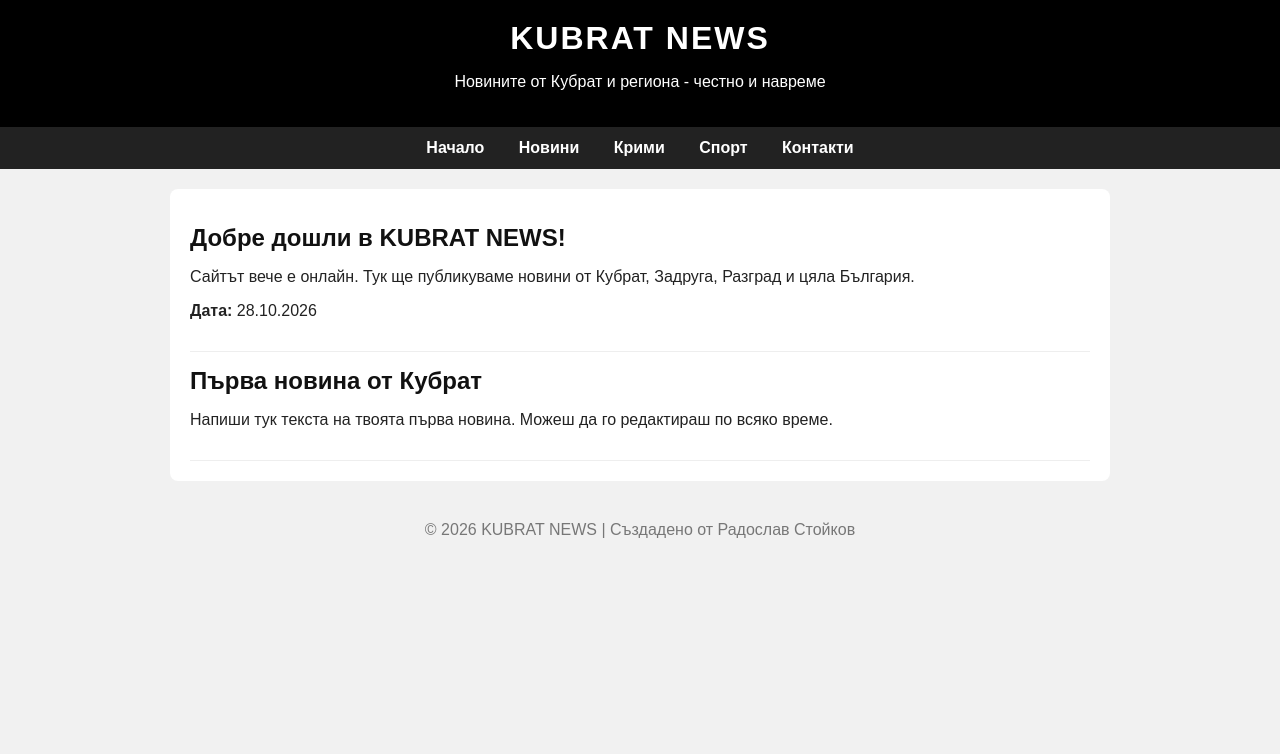
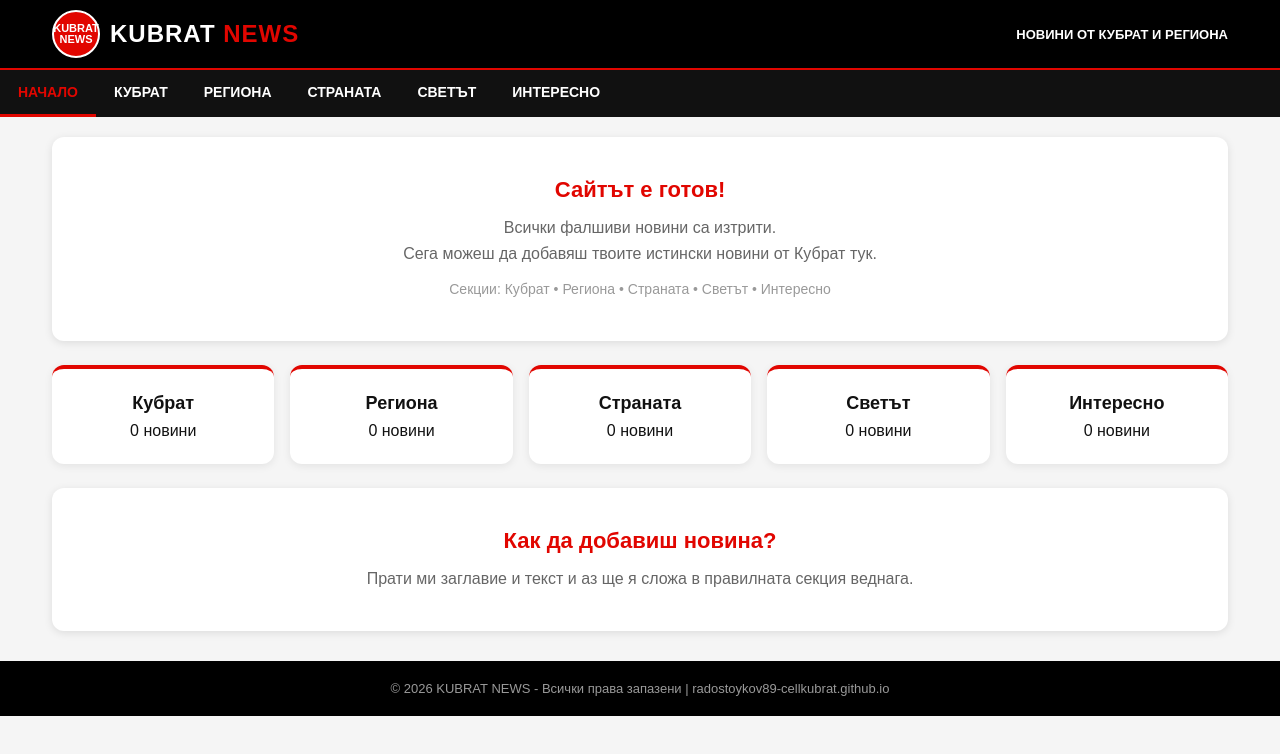
Before and after one commit to radostoykov89-cellkubrat/radostoykov89-cellkubrat.github.io, a plain HTML site: page index.html in a window 1280 px wide. Drawn offline with Linux system fonts and the light colour scheme.

Commit message:
Refactor HTML structure and update styles

```diff
--- a/index.html
+++ b/index.html
@@ -2,43 +2,71 @@
 <html lang="bg">
 <head>
 <meta charset="UTF-8">
-<meta name="viewport" content="width=device-width, initial-scale=1.0">
-<title>KUBRAT NEWS - Новините от Кубрат</title>
+<meta name="google-site-verification" content="IHeuE5y3hJRLsBlXaXLwnBdi9KWmbpMn0QXL7hnvNes" />
+<meta name="viewport" content="width=device-width,initial-scale=1">
+<title>KUBRAT NEWS - Новини от Кубрат</title>
 <style>
-body{font-family:Arial,sans-serif;margin:0;background:#f1f1f1;color:#222}
-header{background:#000;color:#fff;padding:20px;text-align:center}
-header h1{margin:0;letter-spacing:2px}
-nav{background:#222;padding:12px;text-align:center}
-nav a{color:#fff;margin:0 15px;text-decoration:none;font-weight:bold}
-.container{max-width:900px;margin:20px auto;background:#fff;padding:20px;border-radius:8px}
-.news{border-bottom:1px solid #eee;padding:15px 0}
-.news h2{margin:0 0 5px;color:#111}
-.footer{text-align:center;padding:20px;color:#777}
+*{margin:0;padding:0;box-sizing:border-box}
+body{font-family:Arial,Helvetica,sans-serif;background:#f5f5f5;color:#111}
+.header{background:#000;color:#fff;padding:0}
+.top-bar{max-width:1200px;margin:0 auto;display:flex;align-items:center;justify-content:space-between;padding:10px 12px}
+.logo-wrap{display:flex;align-items:center;gap:10px}
+.logo-circle{width:48px;height:48px;background:#e10600;border-radius:50%;display:flex;align-items:center;justify-content:center;font-weight:900;font-size:11px;line-height:1;text-align:center;color:#fff;border:2px solid #fff}
+.logo-text{font-weight:900;font-size:24px;letter-spacing:1px}
+.logo-text span{color:#e10600}
+.nav{background:#111;display:flex;gap:0;overflow-x:auto;white-space:nowrap;border-top:2px solid #e10600}
+.nav a{color:#fff;text-decoration:none;padding:14px 18px;font-weight:bold;text-transform:uppercase;font-size:14px;display:block}
+.nav a.active{color:#e10600;border-bottom:3px solid #e10600}
+.container{max-width:1200px;margin:20px auto;padding:0 12px}
+.empty{ background:#fff; border-radius:12px; padding:40px 20px; text-align:center; box-shadow:0 2px 8px rgba(0,0,0,.1); margin-bottom:20px}
+.empty h2{color:#e10600;margin-bottom:12px;font-size:22px}
+.empty p{color:#666;line-height:1.6}
+.category-grid{display:grid;grid-template-columns:repeat(auto-fill,minmax(220px,1fr));gap:16px;margin-top:24px}
+.cat-card{background:#fff;border-radius:12px;padding:24px;text-align:center;box-shadow:0 2px 8px rgba(0,0,0,.08);border-top:4px solid #e10600}
+.cat-card h3{font-size:18px;margin-bottom:8px}
+.footer{background:#000;color:#999;padding:20px;text-align:center;margin-top:30px;font-size:13px}
 </style>
+<meta name="theme-color" content="#000000">
 </head>
 <body>
-<header>
-<h1>KUBRAT NEWS</h1>
-<p>Новините от Кубрат и региона - честно и навреме</p>
-</header>
-<nav>
-<a href="#">Начало</a>
-<a href="#">Новини</a>
-<a href="#">Крими</a>
-<a href="#">Спорт</a>
-<a href="#">Контакти</a>
+<div class="header">
+<div class="top-bar">
+<div class="logo-wrap">
+<div class="logo-circle">KUBRAT<br>NEWS</div>
+<div class="logo-text">KUBRAT <span>NEWS</span></div>
+</div>
+<div style="font-weight:bold;font-size:13px;text-align:right;">НОВИНИ ОТ КУБРАТ И РЕГИОНА</div>
+</div>
+<nav class="nav">
+<a class="active" href="#">Начало</a>
+<a href="#">Кубрат</a>
+<a href="#">Региона</a>
+<a href="#">Страната</a>
+<a href="#">Светът</a>
+<a href="#">Интересно</a>
 </nav>
+</div>
+
 <div class="container">
-<div class="news">
-<h2>Добре дошли в KUBRAT NEWS!</h2>
-<p>Сайтът вече е онлайн. Тук ще публикуваме новини от Кубрат, Задруга, Разград и цяла България.</p>
-<p><b>Дата:</b> 28.10.2026</p>
+<div class="empty">
+<h2>Сайтът е готов!</h2>
+<p>Всички фалшиви новини са изтрити.<br>Сега можеш да добавяш твоите истински новини от Кубрат тук.</p>
+<p style="margin-top:12px;font-size:14px;color:#999;">Секции: Кубрат • Региона • Страната • Светът • Интересно</p>
 </div>
-<div class="news">
-<h2>Първа новина от Кубрат</h2>
-<p>Напиши тук текста на твоята първа новина. Можеш да го редактираш по всяко време.</p>
+
+<div class="category-grid">
+<div class="cat-card"><h3>Кубрат</h3><p>0 новини</p></div>
+<div class="cat-card"><h3>Региона</h3><p>0 новини</p></div>
+<div class="cat-card"><h3>Страната</h3><p>0 новини</p></div>
+<div class="cat-card"><h3>Светът</h3><p>0 новини</p></div>
+<div class="cat-card"><h3>Интересно</h3><p>0 новини</p></div>
+</div>
+
+<div class="empty" style="margin-top:24px">
+<h2>Как да добавиш новина?</h2>
+<p>Прати ми заглавие и текст и аз ще я сложа в правилната секция веднага.</p>
 </div>
 </div>
-<div class="footer">© 2026 KUBRAT NEWS | Създадено от Радослав Стойков</div>
+<div class="footer">© 2026 KUBRAT NEWS - Всички права запазени | radostoykov89-cellkubrat.github.io</div>
 </body>
 </html>
```
